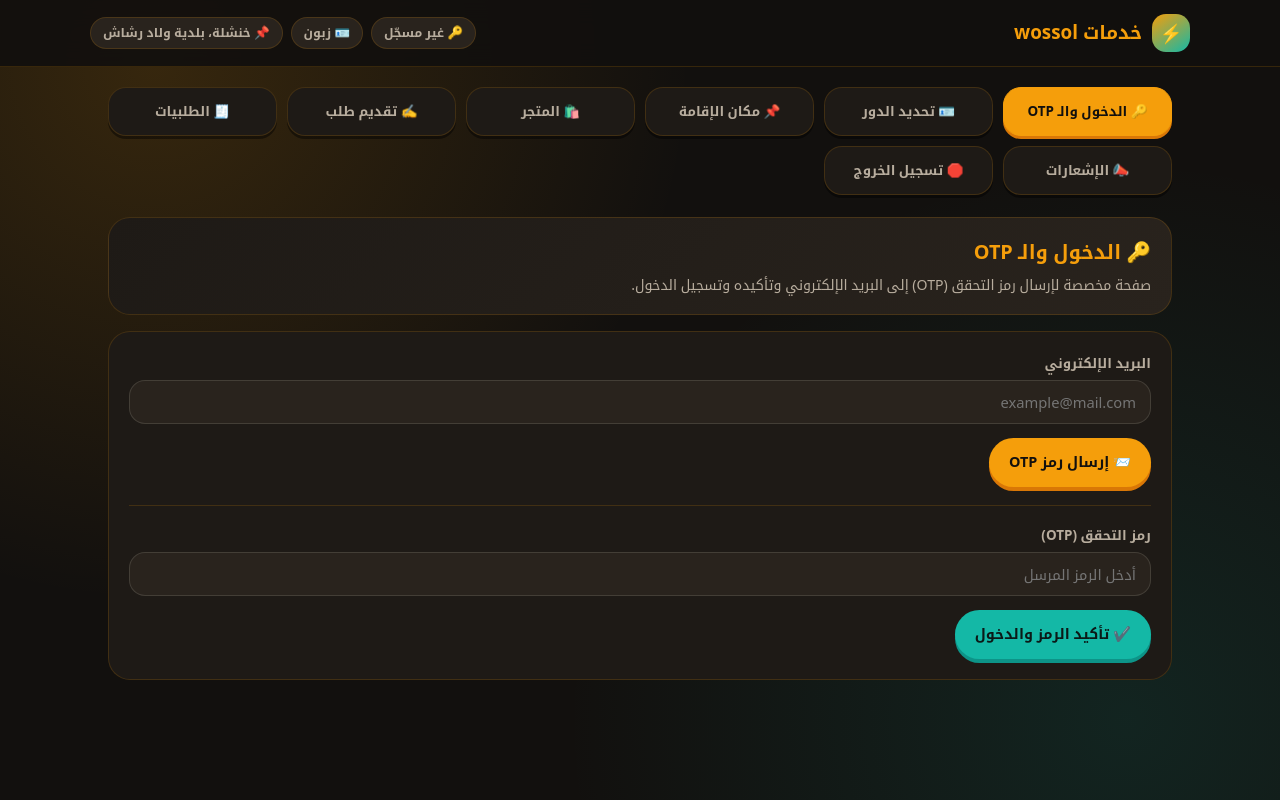
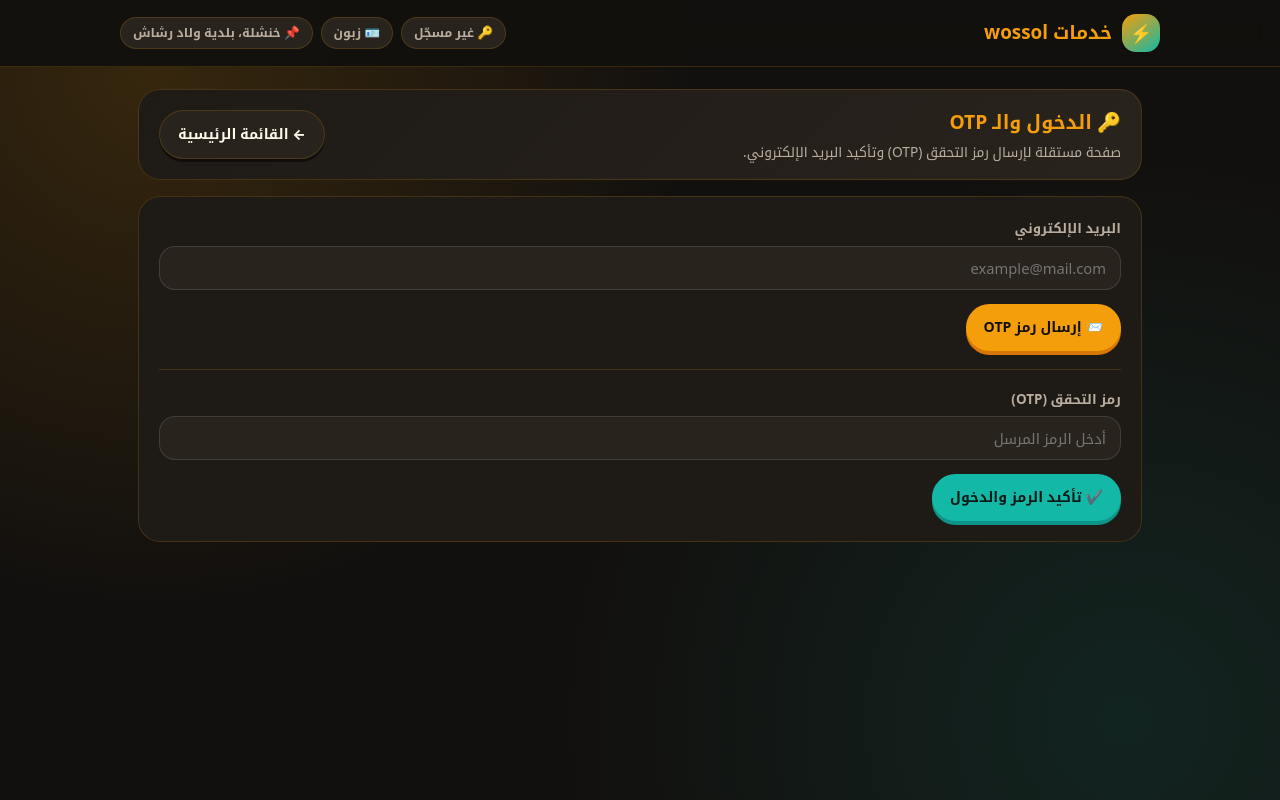
Before and after one commit to khiroaissaoui2-gif/wossol, a plain HTML site: page index.html in a window 1280 px wide. Both pictures are taken after a click on the button "🔑 الدخول والـ OTP". Drawn offline with nearby package versions, Linux system fonts and the light colour scheme.

Commit message:
Add files via upload

```diff
--- a/index.html
+++ b/index.html
@@ -3,7 +3,7 @@
 <head>
   <meta charset="UTF-8" />
   <meta name="viewport" content="width=device-width, initial-scale=1.0" />
-  <title>خدمات wossol | إصدار الهوية الكهرمانية</title>
+  <title>خدمات wossol | واجهة متقنة وصفحات مستقلة</title>
   <script src="https://cdn.jsdelivr.net/npm/@supabase/supabase-js@2"></script>
   <style>
     :root {
@@ -18,7 +18,7 @@
       --crimson-deep: #e11d48;
       --ink: #fffbeb;
       --ink-dim: #b8ad9e;
-      --line: rgba(245, 158, 11, 0.16);
+      --line: rgba(245, 158, 11, 0.18);
       --card-radius: 22px;
       --btn-radius: 999px;
     }
@@ -41,9 +41,8 @@
       line-height: 1.65;
     }
 
-    /* Top Bar */
     .topbar {
-      background: rgba(18, 16, 14, 0.92);
+      background: rgba(18, 16, 14, 0.94);
       backdrop-filter: blur(12px);
       border-bottom: 1px solid var(--line);
       padding: 14px 18px;
@@ -53,7 +52,7 @@
     }
 
     .topbar-inner {
-      max-width: 1100px;
+      max-width: 1040px;
       margin: 0 auto;
       display: flex;
       justify-content: space-between;
@@ -100,50 +99,63 @@
     }
 
     .wrap {
-      max-width: 1100px;
-      margin: 20px auto 0;
+      max-width: 1040px;
+      margin: 22px auto 0;
       padding: 0 18px;
     }
 
-    /* Reordered Separate Page Switcher */
-    .switcher {
+    /* Main Menu Grid - Hidden automatically once a single option is selected */
+    .home-menu {
       display: grid;
-      grid-template-columns: repeat(auto-fill, minmax(150px, 1fr));
-      gap: 10px;
-      margin-bottom: 22px;
+      grid-template-columns: repeat(2, minmax(0, 1fr));
+      gap: 12px;
     }
 
-    .nav-pill-btn {
+    .home-menu.hidden {
+      display: none;
+    }
+
+    @media (min-width: 680px) {
+      .home-menu {
+        grid-template-columns: repeat(4, minmax(0, 1fr));
+      }
+    }
+
+    .menu-tile {
       background: var(--bg-surface);
-      color: var(--ink-dim);
+      color: var(--ink);
       border: 1px solid var(--line);
-      border-radius: 18px;
-      padding: 11px 12px;
-      font-size: 0.84rem;
+      border-radius: 20px;
+      padding: 16px 14px;
+      font-size: 0.9rem;
       font-weight: 800;
       cursor: pointer;
       display: flex;
       align-items: center;
       justify-content: center;
-      gap: 7px;
-      box-shadow: 0 3px 0 rgba(0, 0, 0, 0.45);
-      transition: all 0.16s ease;
+      gap: 8px;
+      text-align: center;
+      box-shadow: 0 4px 0 rgba(0, 0, 0, 0.45);
+      transition: transform 0.15s ease, border-color 0.2s ease, background 0.2s ease;
     }
 
-    .nav-pill-btn:hover {
-      color: var(--ink);
+    .menu-tile:hover {
+      transform: translateY(-2px);
       border-color: var(--amber);
-      transform: translateY(-2px);
+      background: var(--bg-elevated);
     }
 
-    .nav-pill-btn.active {
-      background: var(--amber);
-      color: #12100e;
-      border-color: var(--amber);
-      box-shadow: 0 3px 0 var(--amber-deep);
+    .menu-tile.danger-tile {
+      border-color: rgba(244, 63, 94, 0.35);
+      color: #fda4af;
     }
 
-    /* Single-Option Dedicated Pages */
+    .menu-tile.danger-tile:hover {
+      border-color: var(--crimson);
+      background: rgba(244, 63, 94, 0.14);
+    }
+
+    /* Dedicated Single Page */
     .solo-page {
       display: none;
       animation: reveal 0.2s ease;
@@ -157,20 +169,25 @@
       background: linear-gradient(135deg, var(--bg-surface), var(--bg-elevated));
       border: 1px solid var(--line);
       border-radius: var(--card-radius);
-      padding: 18px 20px;
+      padding: 16px 20px;
       margin-bottom: 16px;
+      display: flex;
+      justify-content: space-between;
+      align-items: center;
+      gap: 12px;
+      flex-wrap: wrap;
     }
 
     .page-header-box h1 {
-      font-size: 1.24rem;
+      font-size: 1.2rem;
       font-weight: 900;
       color: var(--amber);
     }
 
     .page-header-box p {
       color: var(--ink-dim);
-      font-size: 0.88rem;
-      margin-top: 4px;
+      font-size: 0.86rem;
+      margin-top: 3px;
     }
 
     .panel {
@@ -190,13 +207,13 @@
 
     .cols-2 {
       display: grid;
-      grid-template-columns: repeat(auto-fit, minmax(260px, 1fr));
+      grid-template-columns: repeat(auto-fit, minmax(250px, 1fr));
       gap: 14px;
     }
 
     .cols-3 {
       display: grid;
-      grid-template-columns: repeat(auto-fill, minmax(230px, 1fr));
+      grid-template-columns: repeat(auto-fill, minmax(225px, 1fr));
       gap: 14px;
     }
 
@@ -224,18 +241,17 @@
       border-color: var(--amber);
     }
 
-    /* Distinct Pill Buttons with Bottom Lip */
     .action-btn {
       border: none;
       border-radius: var(--btn-radius);
-      padding: 11px 20px;
-      font-size: 0.9rem;
+      padding: 10px 18px;
+      font-size: 0.88rem;
       font-weight: 800;
       cursor: pointer;
       display: inline-flex;
       align-items: center;
       justify-content: center;
-      gap: 8px;
+      gap: 7px;
       transition: transform 0.14s ease, filter 0.18s ease;
     }
 
@@ -356,7 +372,7 @@
 
   <header class="topbar">
     <div class="topbar-inner">
-      <div class="logo-area">
+      <div class="logo-area" style="cursor:pointer;" onclick="showHomeMenu()">
         <span class="logo-mark">⚡</span>
         <span>خدمات wossol</span>
       </div>
@@ -369,23 +385,26 @@
   </header>
 
   <div class="wrap">
-    <!-- Reordered Navigation: Each button opens ONE dedicated page -->
-    <div class="switcher">
-      <button class="nav-pill-btn active" data-p="auth" onclick="goPage('auth')">🔑 الدخول والـ OTP</button>
-      <button class="nav-pill-btn" data-p="role" onclick="goPage('role')">🪪 تحديد الدور</button>
-      <button class="nav-pill-btn" data-p="location" onclick="goPage('location')">📌 مكان الإقامة</button>
-      <button class="nav-pill-btn" data-p="shop" onclick="goPage('shop')">🛍️ المتجر</button>
-      <button class="nav-pill-btn" data-p="order-new" onclick="goPage('order-new')">✍️ تقديم طلب</button>
-      <button class="nav-pill-btn" data-p="orders-list" onclick="goPage('orders-list')">🧾 الطلبيات</button>
-      <button class="nav-pill-btn" data-p="alerts" onclick="goPage('alerts')">📣 الإشعارات</button>
-      <button class="nav-pill-btn" data-p="signout" onclick="goPage('signout')">🛑 تسجيل الخروج</button>
-    </div>
+    <!-- Main Buttons Grid: Hides completely when any option is opened -->
+    <nav class="home-menu" id="homeMenu" aria-label="القائمة الرئيسية">
+      <button class="menu-tile" onclick="openSoloPage('auth')">🔑 الدخول والـ OTP</button>
+      <button class="menu-tile" onclick="openSoloPage('role')">🪪 تحديد الدور</button>
+      <button class="menu-tile" onclick="openSoloPage('location')">📌 مكان الإقامة</button>
+      <button class="menu-tile" onclick="openSoloPage('shop')">🛍️ المتجر</button>
+      <button class="menu-tile" onclick="openSoloPage('order-new')">✍️ تقديم طلب</button>
+      <button class="menu-tile" onclick="openSoloPage('orders-list')">🧾 الطلبيات</button>
+      <button class="menu-tile" onclick="openSoloPage('alerts')">📣 الإشعارات</button>
+      <button class="menu-tile danger-tile" onclick="selectLogoutOption()">🛑 تسجيل الخروج</button>
+    </nav>
 
     <!-- 1. SOLO PAGE: LOGIN & OTP -->
-    <section class="solo-page active" id="p-auth">
+    <section class="solo-page" id="p-auth">
       <div class="page-header-box">
+        <div>
           <h1>🔑 الدخول والـ OTP</h1>
-        <p>صفحة مخصصة لإرسال رمز التحقق (OTP) إلى البريد الإلكتروني وتأكيده وتسجيل الدخول.</p>
+          <p>صفحة مستقلة لإرسال رمز التحقق (OTP) وتأكيد البريد الإلكتروني.</p>
+        </div>
+        <button class="action-btn btn-dark" onclick="showHomeMenu()">← القائمة الرئيسية</button>
       </div>
       <div class="panel">
         <label for="otpMail">البريد الإلكتروني</label>
@@ -405,8 +424,11 @@
     <!-- 2. SOLO PAGE: ROLE SELECTION -->
     <section class="solo-page" id="p-role">
       <div class="page-header-box">
+        <div>
           <h1>🪪 تحديد الدور</h1>
-        <p>صفحة مخصصة لاختيار دور المستخدم الحالي داخل المنصة.</p>
+          <p>صفحة مستقلة لاختيار وتحديد دور المستخدم.</p>
+        </div>
+        <button class="action-btn btn-dark" onclick="showHomeMenu()">← القائمة الرئيسية</button>
       </div>
       <div class="panel">
         <label for="rolePicker">اختر الدور</label>
@@ -423,8 +445,11 @@
     <!-- 3. SOLO PAGE: LOCATION -->
     <section class="solo-page" id="p-location">
       <div class="page-header-box">
+        <div>
           <h1>📌 مكان الإقامة</h1>
-        <p>صفحة مخصصة لتحديث وحفظ مكان الإقامة الحالي.</p>
+          <p>صفحة مستقلة لتحديد وحفظ مكان الإقامة.</p>
+        </div>
+        <button class="action-btn btn-dark" onclick="showHomeMenu()">← القائمة الرئيسية</button>
       </div>
       <div class="panel">
         <label for="locField">مكان الإقامة</label>
@@ -437,8 +462,11 @@
     <!-- 4. SOLO PAGE: SHOP & IMAGES -->
     <section class="solo-page" id="p-shop">
       <div class="page-header-box">
+        <div>
           <h1>🛍️ المتجر</h1>
-        <p>صفحة مخصصة لإضافة المنتجات ورفع صورها إلى حاوية product-images وعرضها.</p>
+          <p>صفحة مستقلة لإضافة المنتجات ورفع صورها إلى product-images واستعراضها.</p>
+        </div>
+        <button class="action-btn btn-dark" onclick="showHomeMenu()">← القائمة الرئيسية</button>
       </div>
       <div class="panel">
         <div class="panel-title">📸 نشر منتج جديد</div>
@@ -470,8 +498,11 @@
     <!-- 5. SOLO PAGE: NEW ORDER -->
     <section class="solo-page" id="p-order-new">
       <div class="page-header-box">
+        <div>
           <h1>✍️ تقديم طلب</h1>
-        <p>صفحة مخصصة لإرسال طلب جديد فقط.</p>
+          <p>صفحة مستقلة لإرسال طلب جديد.</p>
+        </div>
+        <button class="action-btn btn-dark" onclick="showHomeMenu()">← القائمة الرئيسية</button>
       </div>
       <div class="panel">
         <form id="orderForm" onsubmit="submitOrder(event)">
@@ -502,8 +533,11 @@
     <!-- 6. SOLO PAGE: ORDERS LIST -->
     <section class="solo-page" id="p-orders-list">
       <div class="page-header-box">
+        <div>
           <h1>🧾 الطلبيات</h1>
-        <p>صفحة مخصصة لاستعراض الطلبيات المسجلة وتحديث حالاتها.</p>
+          <p>صفحة مستقلة لاستعراض الطلبيات ومتابعة وتحديث حالاتها.</p>
+        </div>
+        <button class="action-btn btn-dark" onclick="showHomeMenu()">← القائمة الرئيسية</button>
       </div>
       <div class="panel">
         <div id="ordersBox"></div>
@@ -513,8 +547,11 @@
     <!-- 7. SOLO PAGE: NOTIFICATIONS -->
     <section class="solo-page" id="p-alerts">
       <div class="page-header-box">
+        <div>
           <h1>📣 الإشعارات</h1>
-        <p>صفحة مخصصة لعرض سجل الإشعارات.</p>
+          <p>صفحة مستقلة لعرض الإشعارات.</p>
+        </div>
+        <button class="action-btn btn-dark" onclick="showHomeMenu()">← القائمة الرئيسية</button>
       </div>
       <div class="panel">
         <button class="action-btn btn-dark" style="margin-bottom:14px;" onclick="clearUnread()">✅ تعليم الكل كمقروء</button>
@@ -522,16 +559,20 @@
       </div>
     </section>
 
-    <!-- 8. SOLO PAGE: SIGN OUT -->
+    <!-- 8. SOLO PAGE: LOGOUT CONFIRMATION AFTER EXECUTING SIGN OUT -->
     <section class="solo-page" id="p-signout">
       <div class="page-header-box">
+        <div>
           <h1>🛑 تسجيل الخروج</h1>
-        <p>صفحة مخصصة لتسجيل الخروج من الحساب.</p>
+          <p>تم تنفيذ إجراء تسجيل الخروج وتحديث حالة الجلسة.</p>
+        </div>
+        <button class="action-btn btn-dark" onclick="showHomeMenu()">← القائمة الرئيسية</button>
       </div>
       <div class="panel">
-        <p style="margin-bottom:14px;"><strong>الحساب النشط:</strong> <span id="signoutMailLabel">غير مسجّل</span></p>
-        <button class="action-btn btn-crimson" onclick="doSignOut()">🛑 تأكيد تسجيل الخروج</button>
-        <div class="alert-box" id="signoutAlert"></div>
+        <div class="alert-box show success" id="signoutResultBox" style="margin-top:0;"></div>
+        <div style="margin-top:14px;">
+          <button class="action-btn btn-amber" onclick="openSoloPage('auth')">🔑 العودة إلى صفحة الدخول</button>
+        </div>
       </div>
     </section>
   </div>
@@ -548,7 +589,7 @@
     let userMail = localStorage.getItem("wossol_user_email") || "";
 
     let alerts = JSON.parse(localStorage.getItem("wossol_notifs") || "null") || [
-      { id: 1, text: "⚡ تم تفعيل النسخة الكهرمانية لخدمات wossol.", time: "الآن", unread: true }
+      { id: 1, text: "⚡ تم تفعيل واجهة خدمات wossol المحدّثة.", time: "الآن", unread: true }
     ];
 
     let shopItems = JSON.parse(localStorage.getItem("wossol_products") || "null") || [
@@ -563,17 +604,46 @@
 
     let orderList = JSON.parse(localStorage.getItem("wossol_orders") || "null") || [];
 
-    function goPage(pKey) {
-      document.querySelectorAll(".nav-pill-btn").forEach(b => b.classList.toggle("active", b.dataset.p === pKey));
-      document.querySelectorAll(".solo-page").forEach(s => s.classList.toggle("active", s.id === `p-${pKey}`));
+    // Hide main menu buttons when a solo page is opened
+    function openSoloPage(pKey) {
+      document.getElementById("homeMenu").classList.add("hidden");
+      document.querySelectorAll(".solo-page").forEach(s => {
+        s.classList.toggle("active", s.id === `p-${pKey}`);
+      });
       window.scrollTo({ top: 0, behavior: "smooth" });
+    }
+
+    // Return to main buttons menu and hide solo pages
+    function showHomeMenu() {
+      document.querySelectorAll(".solo-page").forEach(s => s.classList.remove("active"));
+      document.getElementById("homeMenu").classList.remove("hidden");
+      window.scrollTo({ top: 0, behavior: "smooth" });
+    }
+
+    // Immediate sign-out upon selecting "تسجيل الخروج"
+    async function selectLogoutOption() {
+      const hadSession = Boolean(userMail);
+      try {
+        await sb.auth.signOut();
+      } catch (_) {}
+      userMail = "";
+      localStorage.removeItem("wossol_user_email");
+      refreshChips();
+
+      const resBox = document.getElementById("signoutResultBox");
+      if (hadSession) {
+        resBox.textContent = "🛑 تم تسجيل الخروج بنجاح وإنهاء الجلسة الحالية.";
+        pushAlert("🛑 تم تسجيل الخروج من الحساب.");
+      } else {
+        resBox.textContent = "ℹ️ تم التحقق: لا يوجد حساب مسجّل حالياً (الحالة: غير مسجّل).";
+      }
+      openSoloPage("signout");
     }
 
     function refreshChips() {
       document.getElementById("chipAccount").textContent = userMail ? `🔑 ${userMail}` : "🔑 غير مسجّل";
       document.getElementById("chipRole").textContent = `🪪 ${roleVal}`;
       document.getElementById("chipLoc").textContent = `📌 ${locVal}`;
-      document.getElementById("signoutMailLabel").textContent = userMail || "غير مسجّل";
       document.getElementById("rolePicker").value = roleVal;
       document.getElementById("locField").value = locVal;
     }
@@ -658,7 +728,7 @@
     }
 
     function orderThisItem(name) {
-      goPage("order-new");
+      openSoloPage("order-new");
       document.getElementById("orderItemSelect").value = name;
       document.getElementById("orderSubject").value = name;
     }
@@ -813,15 +883,6 @@
       }
     }
 
-    async function doSignOut() {
-      try { await sb.auth.signOut(); } catch (_) {}
-      userMail = "";
-      localStorage.removeItem("wossol_user_email");
-      refreshChips();
-      showAlert("signoutAlert", "🛑 تم تسجيل الخروج بنجاح.", "success");
-      pushAlert("🛑 تم تسجيل الخروج.");
-    }
-
     function showAlert(id, msg, kind) {
       const el = document.getElementById(id);
       el.textContent = msg;
```
Lines whose indentation alone changed are shown as unchanged.
